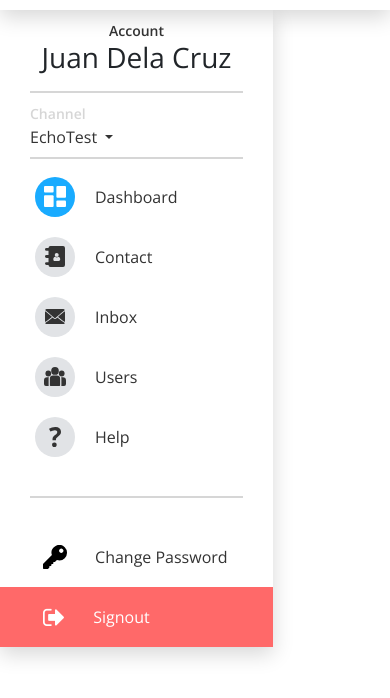
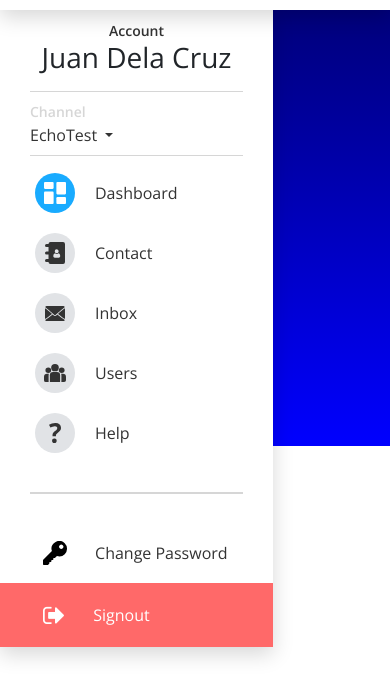
Before and after one commit to robby-azucena/kast-css, a plain HTML site: page docs/dashboard.html in a window 390 px wide. Both pictures are taken after a click on the button 35 px from the left and 35 px from the top of the page. Shown: the part 60-758 px from the top of the page. Drawn offline with nearby package versions, Linux system fonts and the light colour scheme.

Commit message:
update navbar

```diff
--- a/docs/css/button.css
+++ b/docs/css/button.css
@@ -44,12 +44,11 @@ a, a:hover, a:active, a:focus {
     outline: 0;
 }
 .signout-btn {
-    height: 60px;
     background-color: #ff6969;
     margin-left:-30px;
     margin-right:-30px;
     margin-bottom: -10px;
-    padding: 0px 30px;
+    padding: 20px 30px;
     display: flex;
     flex-direction: row;
     align-items: center;
--- a/docs/css/main.css
+++ b/docs/css/main.css
@@ -3,6 +3,7 @@ body {
   color: #333333;
   overflow-x: hidden;
   margin: 0;
+  height:8000px
 }
 html {
   font-family: 'opensans', sans-serif;
@@ -173,17 +174,19 @@ nav .nav .nav-right .nav-link {
  }
   nav .nav-sidebar {
     transition: all 0.3s;
-    position: relative;
-    transform: translateX(-110%);
+    position: absolute;
+    left: -70%;
     z-index: 1;
     background-color: white;
     box-shadow: 0px 7px 20px rgba(0, 0, 0, 0.16);
-    height: 100%;
     width: 70%;
     display: flex;
     justify-content: start;
     flex-direction: column;
     padding: 10px 30px;
+    overflow-y: auto;
+    height: 88vh;
+    max-height: 637px;
  }
   nav .nav-sidebar ul {
     list-style-type: none !important;
@@ -208,7 +211,7 @@ nav .nav .nav-right .nav-link {
     margin-right: 20px;
  }
   nav .show-sidebar {
-    transform: translateX(0%);
+    left:0%;
  }
   nav .nav {
     height: 70px;
@@ -224,3 +227,15 @@ nav .nav .nav-right .nav-link {
   margin-right:28px;
  }
 }
+
+
+
+
+
+
+
+
+.main-dashboard{
+  height:60vh;
+  background: linear-gradient(to bottom, #000066 0%, #0000ff 100%);
+}
--- a/docs/dashboard.html
+++ b/docs/dashboard.html
@@ -24,7 +24,7 @@
 <body data-spy="scroll" data-target=".navbar" data-offset="50">
 
 	<!--Navigation-->
-	<nav>
+	<nav class="fixed-top">
 		<div class="nav">
 			<div class="nav-lg">
 				<div class="nav-left">
@@ -152,6 +152,21 @@
 		</div>
 	</nav>
 
+
+	<!--Dashboard-->
+	<section class="container-fluid main-dashboard">
+		<div class="conatiner">
+
+		</div>
+	</section>
+
+
+
+
+
+
+
+
 	<script src="https://code.jquery.com/jquery-3.4.1.slim.min.js"
 		integrity="sha384-J6qa4849blE2+poT4WnyKhv5vZF5SrPo0iEjwBvKU7imGFAV0wwj1yYfoRSJoZ+n"
 		crossorigin="anonymous"></script>
```
